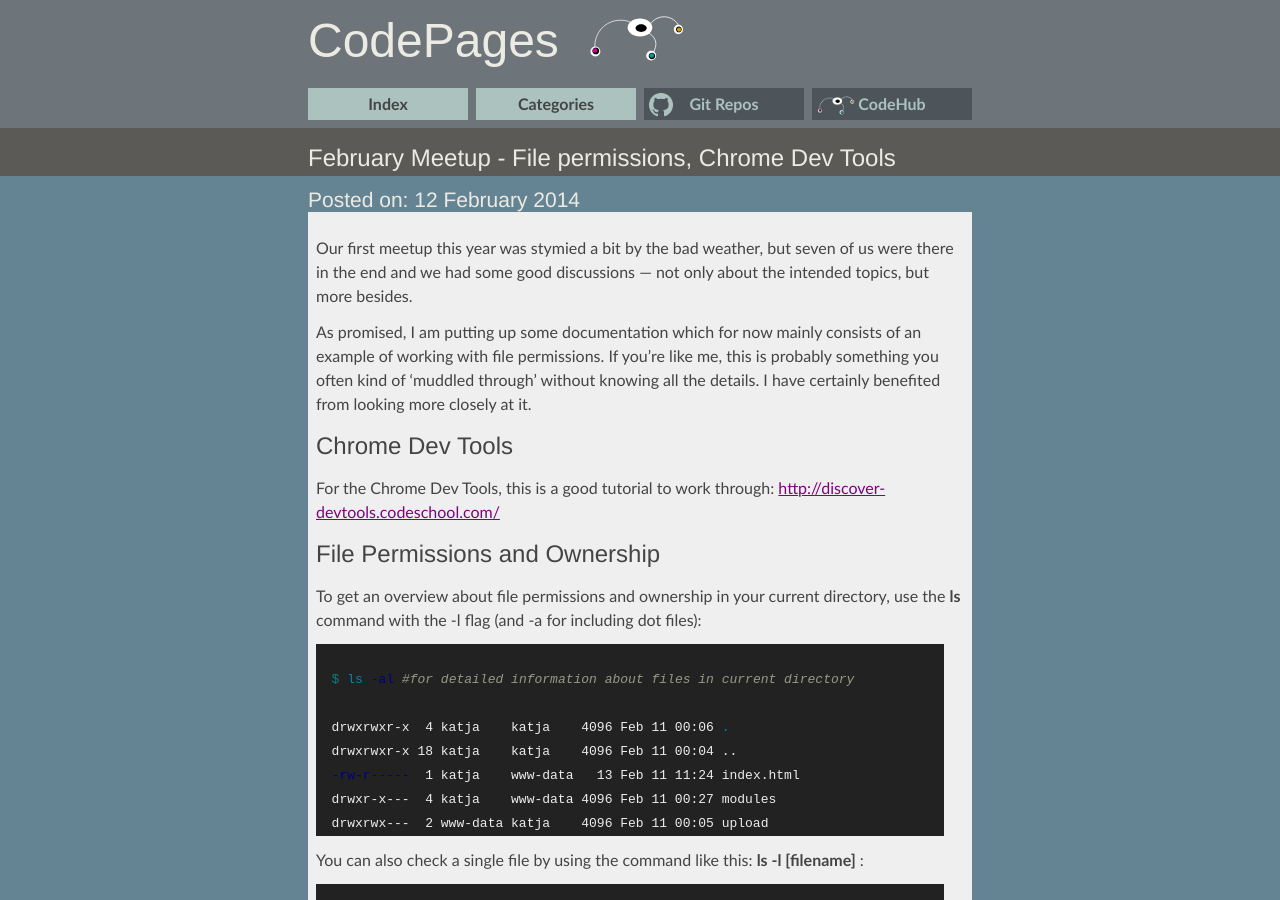
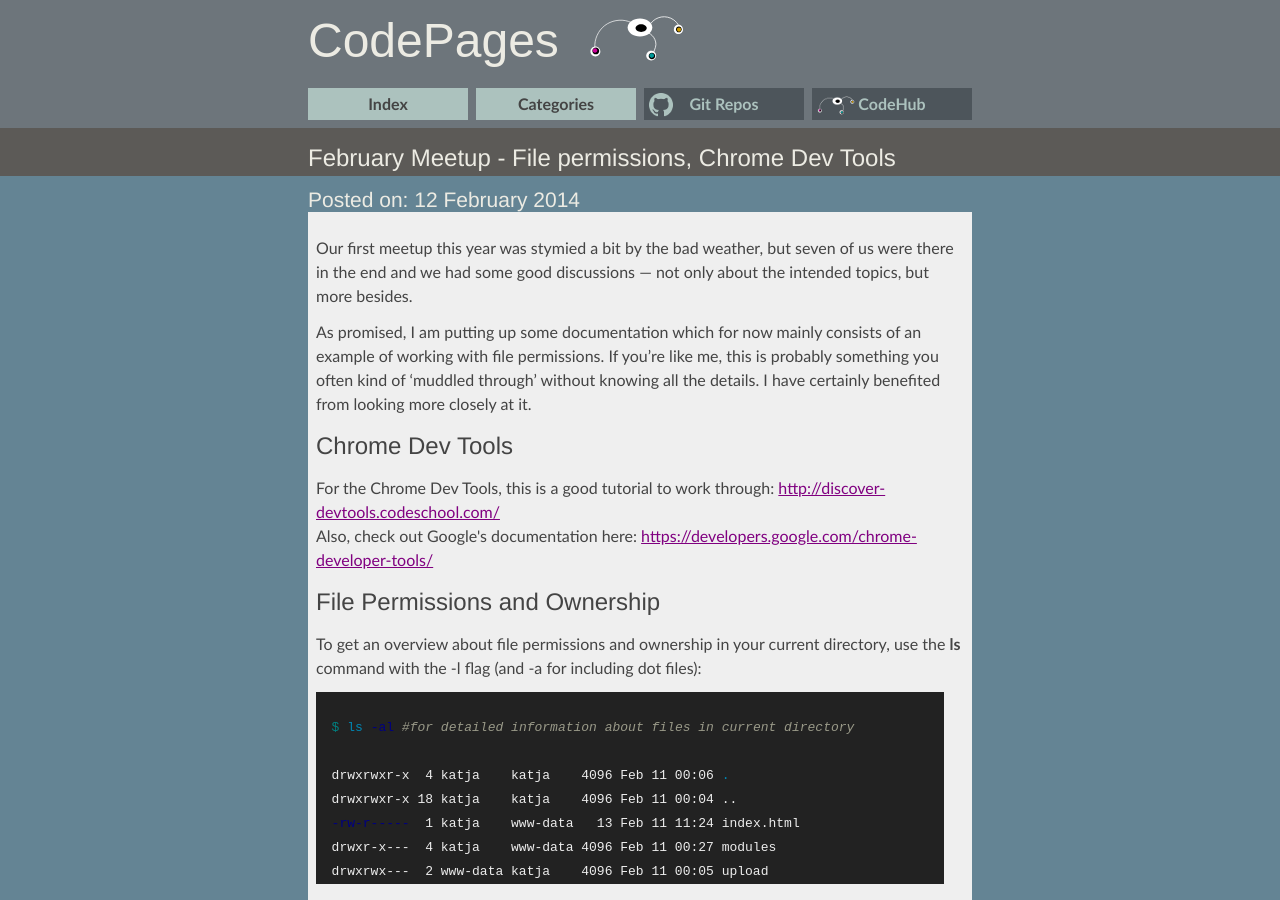
Before and after one commit to CodeHubOrg/codehuborg.github.io, a Jekyll site: the page built from _posts/2014-02-12-february-meetup-file-permissions.md, in a window 1280 px wide and 900 px high. Built offline with Jekyll 4.4.1, drawn with Linux system fonts in a browser that asks for light colours; some web fonts are replaced.

Commit message:
add link to docs for chrome web dev

```diff
--- a/_posts/2014-02-12-february-meetup-file-permissions.md
+++ b/_posts/2014-02-12-february-meetup-file-permissions.md
@@ -14,7 +14,8 @@
 Chrome Dev Tools
 ----------------
 For the Chrome Dev Tools, this is a good tutorial to work through:
-[http://discover-devtools.codeschool.com/](http://discover-devtools.codeschool.com/)
+[http://discover-devtools.codeschool.com/](http://discover-devtools.codeschool.com/)<br />
+Also, check out Google\'s documentation here: [https://developers.google.com/chrome-developer-tools/](https://developers.google.com/chrome-developer-tools/)
 
 File Permissions and Ownership
 ------------------------------
```
